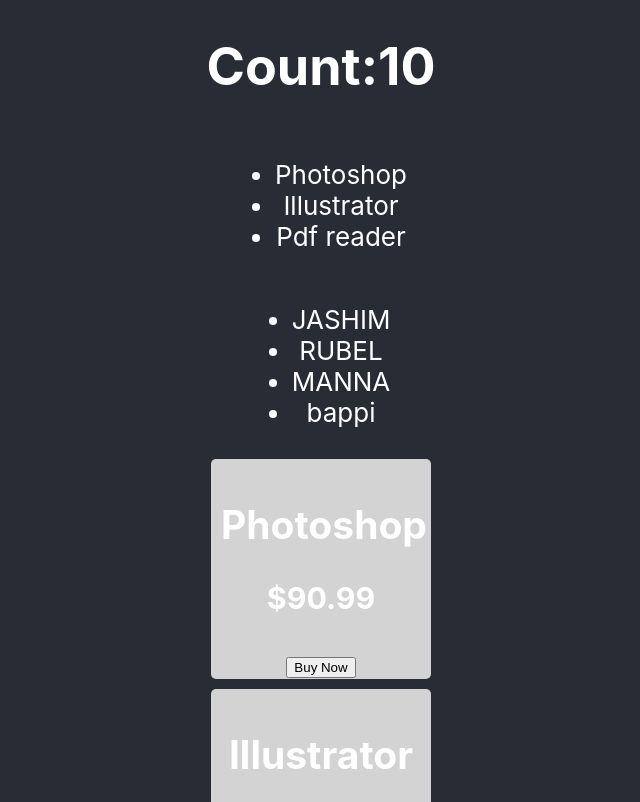
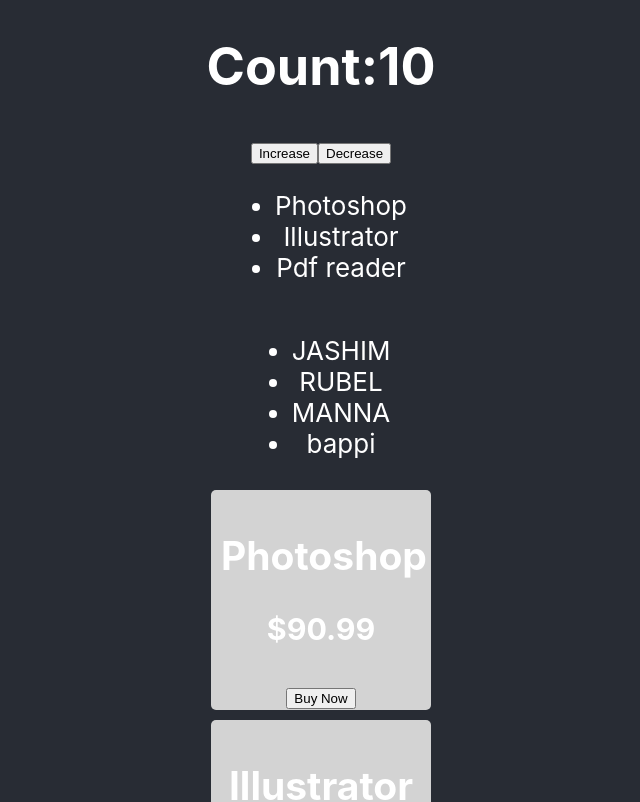
Before and after one commit to Raian-Siddique/pass-object, a React (Create React App) app: page / in a window 1280 px wide. Shown: the top 802 px of the page, without its empty margins (319-959 px from the left). Built offline with nearby package versions, Linux system fonts and the light colour scheme.

Commit message:
onMouseOver

```diff
--- a/src/App.js
+++ b/src/App.js
@@ -43,9 +43,19 @@
 // writtig an state for my function.
 function Counter() {
   const [count, setCount] = useState(10);
+  const handleIncrease = () => setCount(count + 1);
+  const handleDecrease = () => setCount(count - 1);
+  //const handleIncrease = () =>
+  // {
+  //   const newCount = count + 1;
+  //   setCount(newCount);
+  // };
   return (
     <div>
       <h1>Count:{count} </h1>
+      {/* <button onClick={handleIncrease}> Increase</button> */}
+      <button onMouseMove={() => setCount(count + 1)}> Increase</button>
+      <button onClick={() => setCount(count - 1)}> Decrease</button>
     </div>
   );
 }
```
